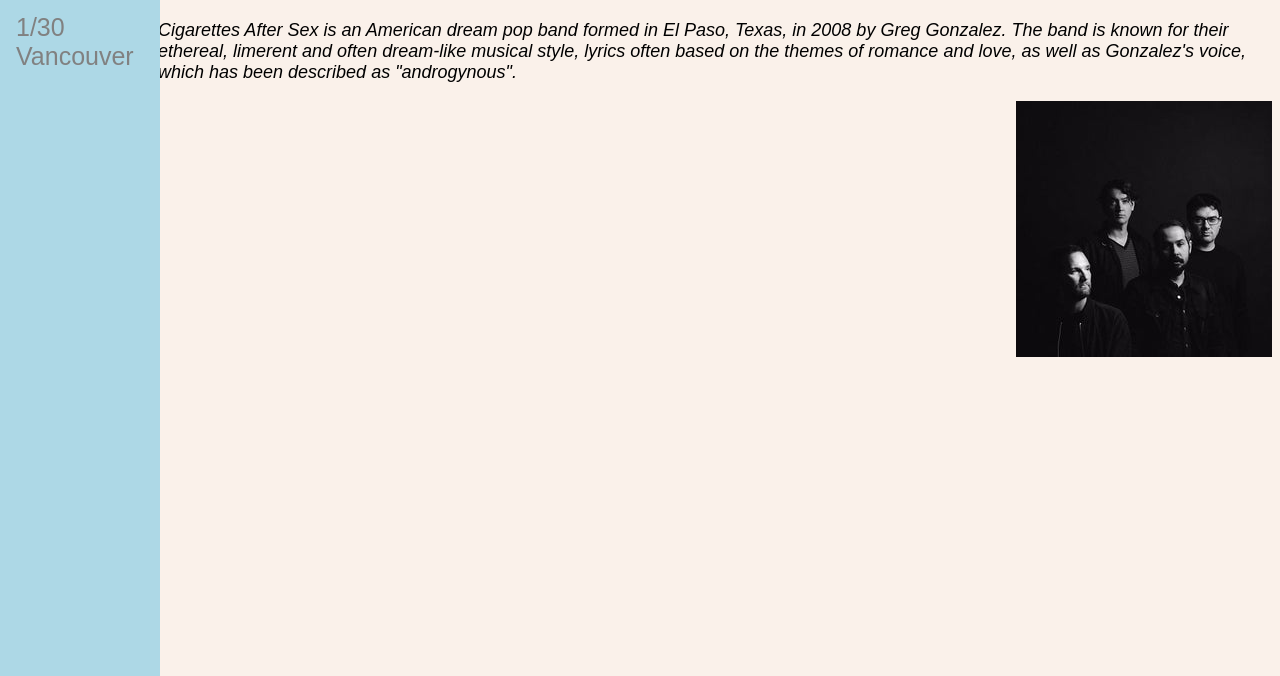
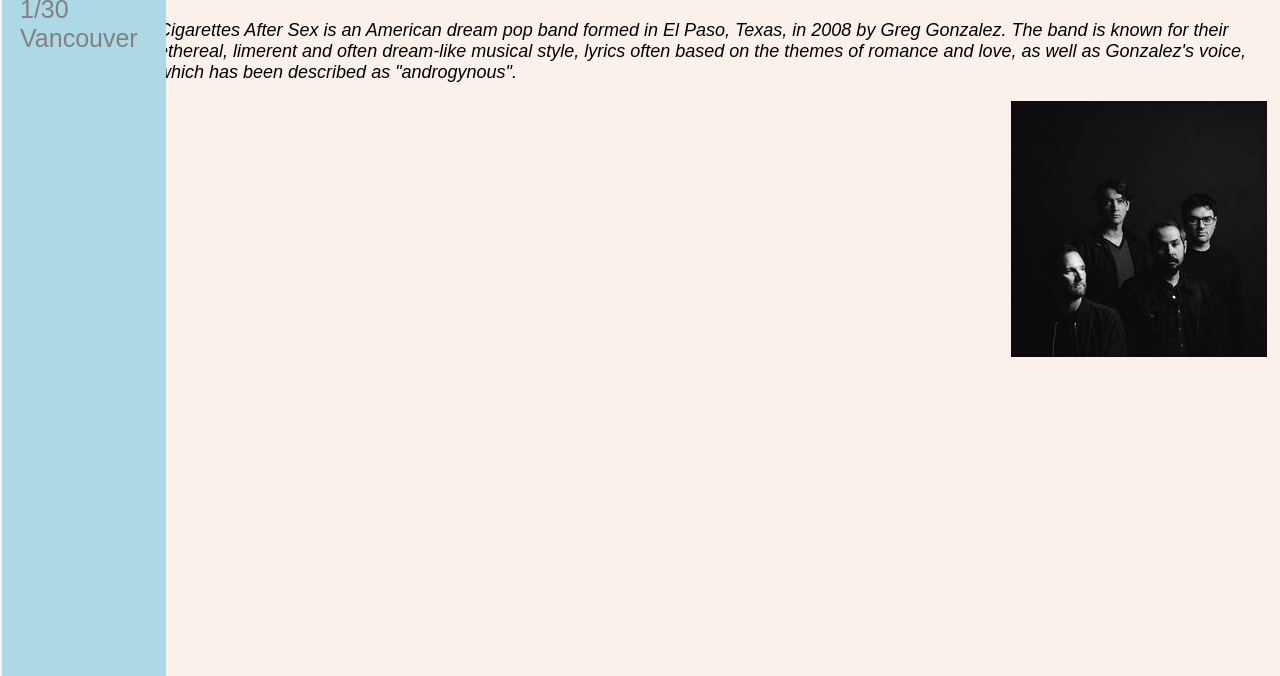
Before and after one commit to amandaguan-ag/restaurant, a plain HTML site: page Epicodus/band/index.html in a window 1280 px wide. Shown: the part 124-800 px from the top of the page. Drawn offline with Linux system fonts and the light colour scheme.

Commit message:
border padding margin

```diff
--- a/Epicodus/band/css/styles.css
+++ b/Epicodus/band/css/styles.css
@@ -13,6 +13,9 @@
     background-color: lightblue;
     overflow-x: hidden;
     padding-top: 20px;
+    border: solide black;
+    padding: 2px;
+    margin-left: 2px;
   }
 
   .sidenav a {
@@ -43,4 +46,5 @@
   img{
     max: width 50%;;
     float: right;
+    padding-right: 5px;
   }
```
